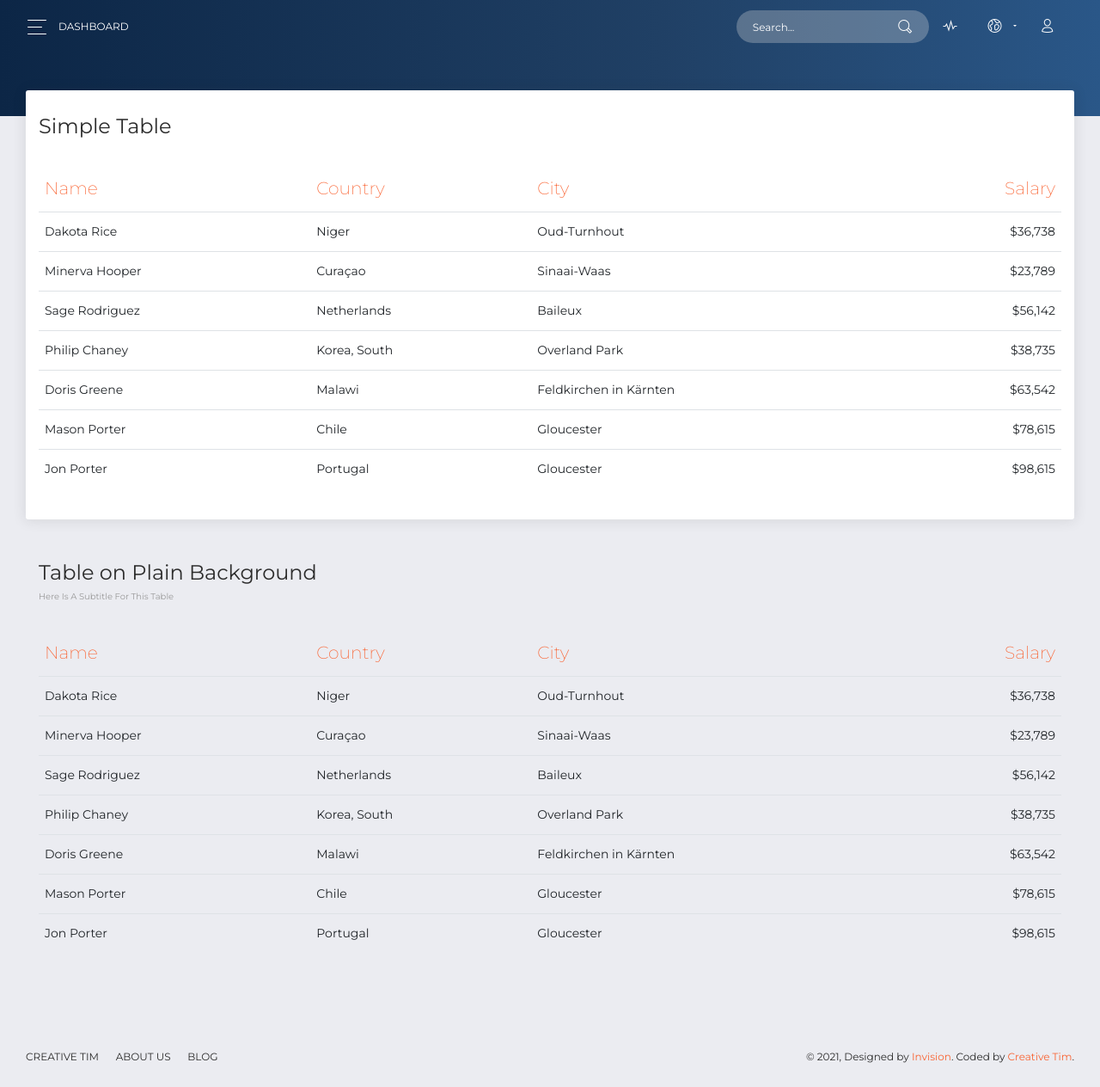
After one commit to paoli7612/Pluto, a Laravel app: template resources/views/lists.blade.php in a window 1280 px wide. The commit adds this page. Shown: the whole page at 86% size. Run offline with Laravel 8, Linux system fonts and the light colour scheme; the template is opened without the code that fills it, so the values that code supplies are empty.

Commit message:
lists page

```diff
--- a/app/Http/Controllers/HomeController.php
+++ b/app/Http/Controllers/HomeController.php
@@ -30,4 +30,9 @@ class HomeController extends Controller
     {
         return view('account');
     }
+
+    public function lists()
+    {
+        return view('lists');
+    }
 }
--- a/resources/views/layouts/sidebar.blade.php
+++ b/resources/views/layouts/sidebar.blade.php
@@ -24,7 +24,7 @@
                 <p>User Profile</p>
             </a>
         </li>
-        <li @if(Request::is('active')) class="active" @endif>
+        <li @if(Request::is('lists')) class="active" @endif>
             <a href="{{ route('lists') }}">
                 <i class="now-ui-icons design_bullet-list-67"></i>
                 <p>Table List</p>
--- /dev/null
+++ b/resources/views/lists.blade.php
@@ -0,0 +1,265 @@
+@extends('layouts.app')
+
+@section('content')
+<div class="panel-header panel-header-sm">
+</div>
+<div class="content">
+  <div class="row">
+    <div class="col-md-12">
+      <div class="card">
+        <div class="card-header">
+          <h4 class="card-title"> Simple Table</h4>
+        </div>
+        <div class="card-body">
+          <div class="table-responsive">
+            <table class="table">
+              <thead class=" text-primary">
+                <th>
+                  Name
+                </th>
+                <th>
+                  Country
+                </th>
+                <th>
+                  City
+                </th>
+                <th class="text-right">
+                  Salary
+                </th>
+              </thead>
+              <tbody>
+                <tr>
+                  <td>
+                    Dakota Rice
+                  </td>
+                  <td>
+                    Niger
+                  </td>
+                  <td>
+                    Oud-Turnhout
+                  </td>
+                  <td class="text-right">
+                    $36,738
+                  </td>
+                </tr>
+                <tr>
+                  <td>
+                    Minerva Hooper
+                  </td>
+                  <td>
+                    Curaçao
+                  </td>
+                  <td>
+                    Sinaai-Waas
+                  </td>
+                  <td class="text-right">
+                    $23,789
+                  </td>
+                </tr>
+                <tr>
+                  <td>
+                    Sage Rodriguez
+                  </td>
+                  <td>
+                    Netherlands
+                  </td>
+                  <td>
+                    Baileux
+                  </td>
+                  <td class="text-right">
+                    $56,142
+                  </td>
+                </tr>
+                <tr>
+                  <td>
+                    Philip Chaney
+                  </td>
+                  <td>
+                    Korea, South
+                  </td>
+                  <td>
+                    Overland Park
+                  </td>
+                  <td class="text-right">
+                    $38,735
+                  </td>
+                </tr>
+                <tr>
+                  <td>
+                    Doris Greene
+                  </td>
+                  <td>
+                    Malawi
+                  </td>
+                  <td>
+                    Feldkirchen in Kärnten
+                  </td>
+                  <td class="text-right">
+                    $63,542
+                  </td>
+                </tr>
+                <tr>
+                  <td>
+                    Mason Porter
+                  </td>
+                  <td>
+                    Chile
+                  </td>
+                  <td>
+                    Gloucester
+                  </td>
+                  <td class="text-right">
+                    $78,615
+                  </td>
+                </tr>
+                <tr>
+                  <td>
+                    Jon Porter
+                  </td>
+                  <td>
+                    Portugal
+                  </td>
+                  <td>
+                    Gloucester
+                  </td>
+                  <td class="text-right">
+                    $98,615
+                  </td>
+                </tr>
+              </tbody>
+            </table>
+          </div>
+        </div>
+      </div>
+    </div>
+    <div class="col-md-12">
+      <div class="card card-plain">
+        <div class="card-header">
+          <h4 class="card-title"> Table on Plain Background</h4>
+          <p class="category"> Here is a subtitle for this table</p>
+        </div>
+        <div class="card-body">
+          <div class="table-responsive">
+            <table class="table">
+              <thead class=" text-primary">
+                <th>
+                  Name
+                </th>
+                <th>
+                  Country
+                </th>
+                <th>
+                  City
+                </th>
+                <th class="text-right">
+                  Salary
+                </th>
+              </thead>
+              <tbody>
+                <tr>
+                  <td>
+                    Dakota Rice
+                  </td>
+                  <td>
+                    Niger
+                  </td>
+                  <td>
+                    Oud-Turnhout
+                  </td>
+                  <td class="text-right">
+                    $36,738
+                  </td>
+                </tr>
+                <tr>
+                  <td>
+                    Minerva Hooper
+                  </td>
+                  <td>
+                    Curaçao
+                  </td>
+                  <td>
+                    Sinaai-Waas
+                  </td>
+                  <td class="text-right">
+                    $23,789
+                  </td>
+                </tr>
+                <tr>
+                  <td>
+                    Sage Rodriguez
+                  </td>
+                  <td>
+                    Netherlands
+                  </td>
+                  <td>
+                    Baileux
+                  </td>
+                  <td class="text-right">
+                    $56,142
+                  </td>
+                </tr>
+                <tr>
+                  <td>
+                    Philip Chaney
+                  </td>
+                  <td>
+                    Korea, South
+                  </td>
+                  <td>
+                    Overland Park
+                  </td>
+                  <td class="text-right">
+                    $38,735
+                  </td>
+                </tr>
+                <tr>
+                  <td>
+                    Doris Greene
+                  </td>
+                  <td>
+                    Malawi
+                  </td>
+                  <td>
+                    Feldkirchen in Kärnten
+                  </td>
+                  <td class="text-right">
+                    $63,542
+                  </td>
+                </tr>
+                <tr>
+                  <td>
+                    Mason Porter
+                  </td>
+                  <td>
+                    Chile
+                  </td>
+                  <td>
+                    Gloucester
+                  </td>
+                  <td class="text-right">
+                    $78,615
+                  </td>
+                </tr>
+                <tr>
+                  <td>
+                    Jon Porter
+                  </td>
+                  <td>
+                    Portugal
+                  </td>
+                  <td>
+                    Gloucester
+                  </td>
+                  <td class="text-right">
+                    $98,615
+                  </td>
+                </tr>
+              </tbody>
+            </table>
+          </div>
+        </div>
+      </div>
+    </div>
+  </div>
+</div>
+@endsection
```
